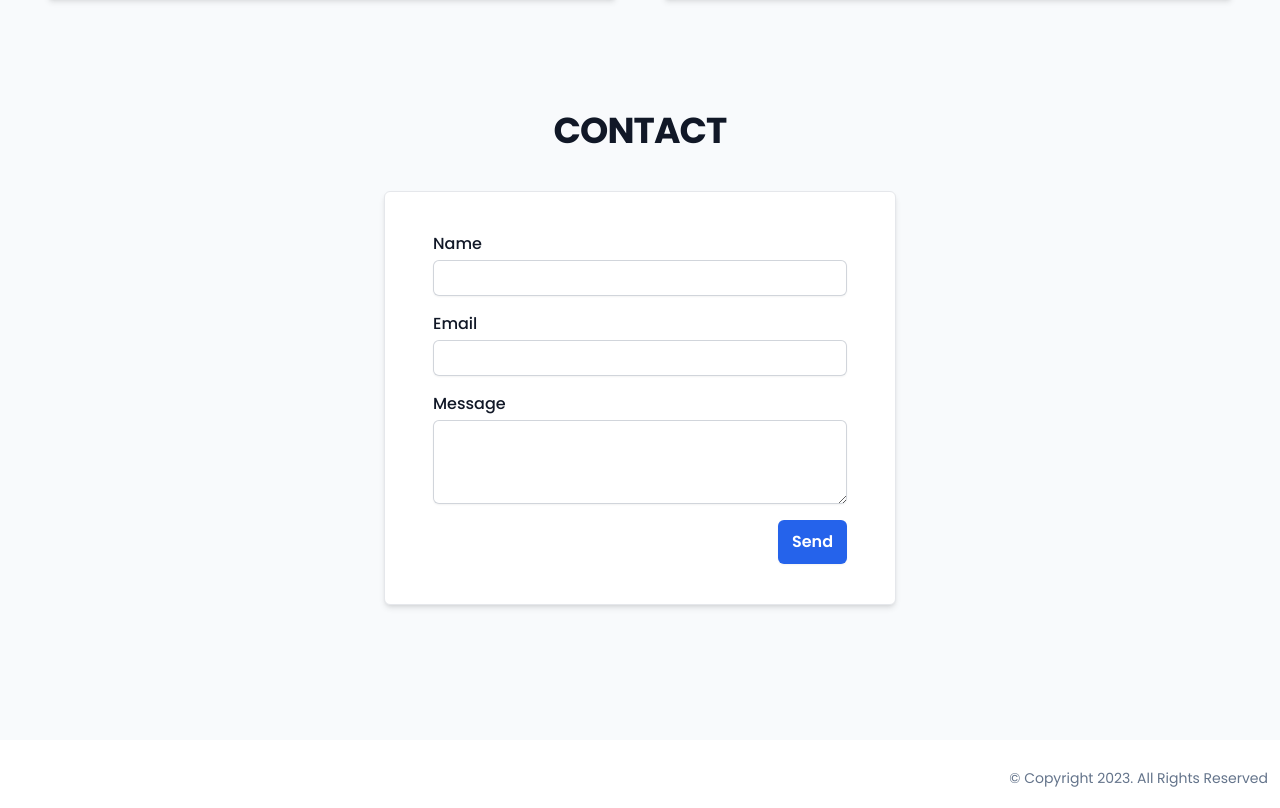
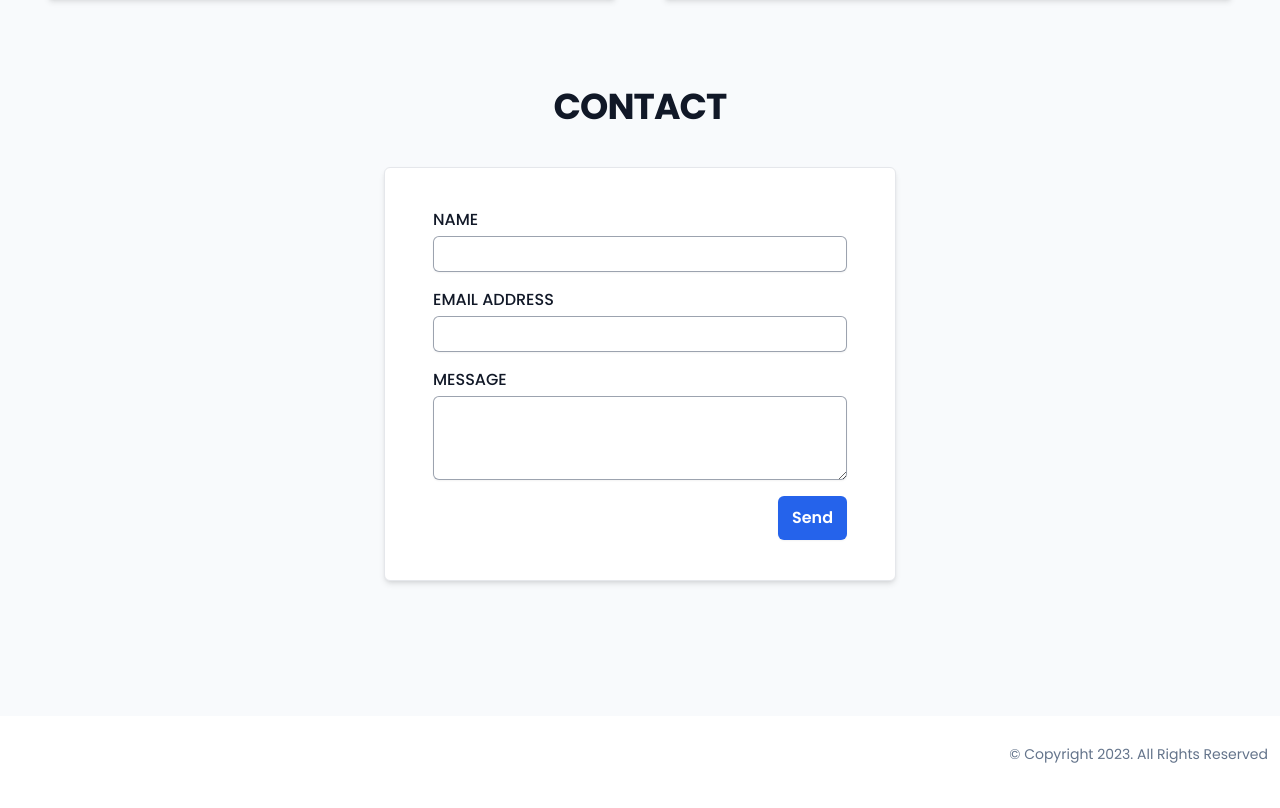
Before and after one commit to ehammes/hammes-portfolio, a React (Create React App) app: page / in a window 1280 px wide. Shown: the part 2733-3541 px from the top of the page. After the commit the page ends 3517 px from the top, so only its background shows below. Built offline with nearby package versions, Linux system fonts and the light colour scheme; some icons are missing.

Commit message:
Updated copy and made form field rings darker

```diff
--- a/src/components/Contact.jsx
+++ b/src/components/Contact.jsx
@@ -29,10 +29,8 @@ const Contact = () => {
       );
   };
   return (
-
     // CONTACT SECTION
-    <div id='contact'>
-      <div className='px-6 mt-6 bg-slate-50'>
+    <section id='contact' className=' bg-slate-50'>
       <div className='text-center'>
         <h1 className='text-2xl font-bold tracking-tight text-gray-900 md:text-4xl'>
           CONTACT
@@ -91,7 +89,7 @@ const Contact = () => {
         <div className='grid max-w-lg grid-cols-1 px-12 py-10 mx-auto mt-10 bg-white border rounded-md shadow-md gap-x-6 gap-y-8'>
           <form ref={form} onSubmit={sendEmail}>
             <label className='block font-medium leading-6 text-gray-900'>
-                Name
+              NAME
             </label>
             <div className='mt-1'>
               <input
@@ -99,11 +97,11 @@ const Contact = () => {
                 type='text'
                 name='user_name'
                 maxLength={35}
-                  className='block w-full rounded-md border-0 py-1.5 text-gray-900 shadow-sm ring-1 ring-inset ring-gray-300 placeholder:text-gray-400 focus:ring-2 focus:ring-inset focus:ring-blue-100 md:text-sm md:leading-6 pl-3 mb-4'
+                className='block w-full rounded-md border-0 py-1.5 text-gray-900 shadow-sm ring-1 ring-inset ring-gray-400 placeholder:text-gray-400 focus:ring-2 focus:ring-inset focus:ring-blue-100 md:text-sm md:leading-6 pl-3 mb-4'
               />
             </div>
             <label className='block font-medium leading-6 text-gray-900'>
-                Email
+              EMAIL ADDRESS
             </label>
             <div className='mt-1'>
               <input
@@ -111,18 +109,18 @@ const Contact = () => {
                 name='user_email'
                 type='email'
                 maxLength={50}
-                  className='block w-full rounded-md border-0 py-1.5 text-gray-900 shadow-sm ring-1 ring-inset ring-gray-300 placeholder:text-gray-400 focus:ring-2 focus:ring-inset focus:ring-blue-100 md:text-sm md:leading-6 pl-3 mb-4'
+                className='block w-full rounded-md border-0 py-1.5 text-gray-900 shadow-sm ring-1 ring-inset ring-gray-400 placeholder:text-gray-400 focus:ring-2 focus:ring-inset focus:ring-blue-100 md:text-sm md:leading-6 pl-3 mb-4'
               />
             </div>
             <label className='block font-medium leading-6 text-gray-900'>
-                Message
+              MESSAGE
             </label>
             <div className='mt-1'>
               <textarea
                 id='message'
                 name='message'
                 rows={3}
-                  className='block w-full rounded-md border-0 py-1.5 text-gray-900 shadow-sm ring-1 ring-inset ring-gray-300 placeholder:text-gray-400 focus:ring-2 focus:ring-inset focus:ring-blue-100 md:text-sm md:leading-6 pl-3 overflow-auto mb-4'
+                className='block w-full rounded-md border-0 py-1.5 text-gray-900 shadow-sm ring-1 ring-inset ring-gray-400 placeholder:text-gray-400 focus:ring-2 focus:ring-inset focus:ring-blue-100 md:text-sm md:leading-6 pl-3 overflow-auto mb-4'
               />
             </div>
             <div className='flex justify-end mt-2'>
@@ -158,8 +156,7 @@ const Contact = () => {
           <FaRegEnvelope style={{ color: '#BB001B' }} size={40} />
         </a>
       </div>
-      </div>
-    </div>
+    </section>
   );
 };
 
```
Lines whose indentation alone changed are shown as unchanged.
